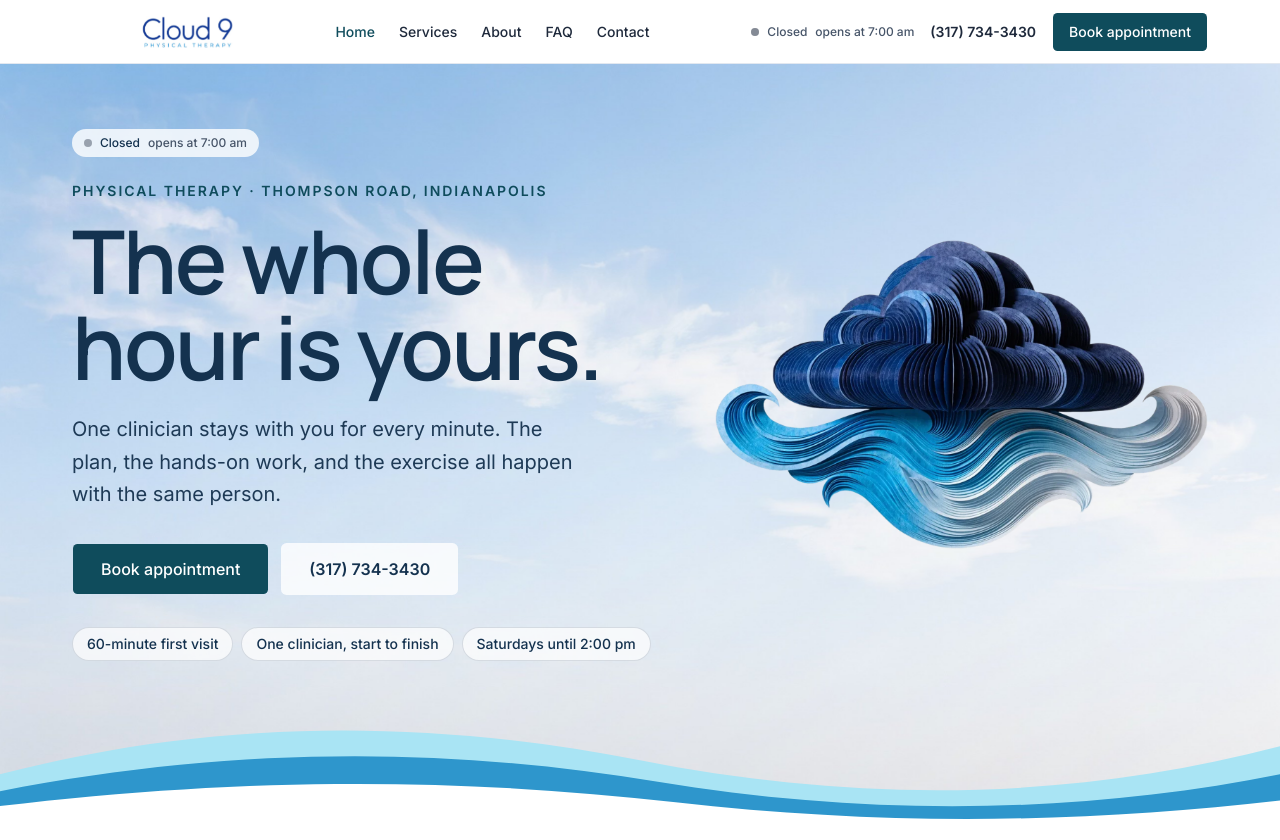
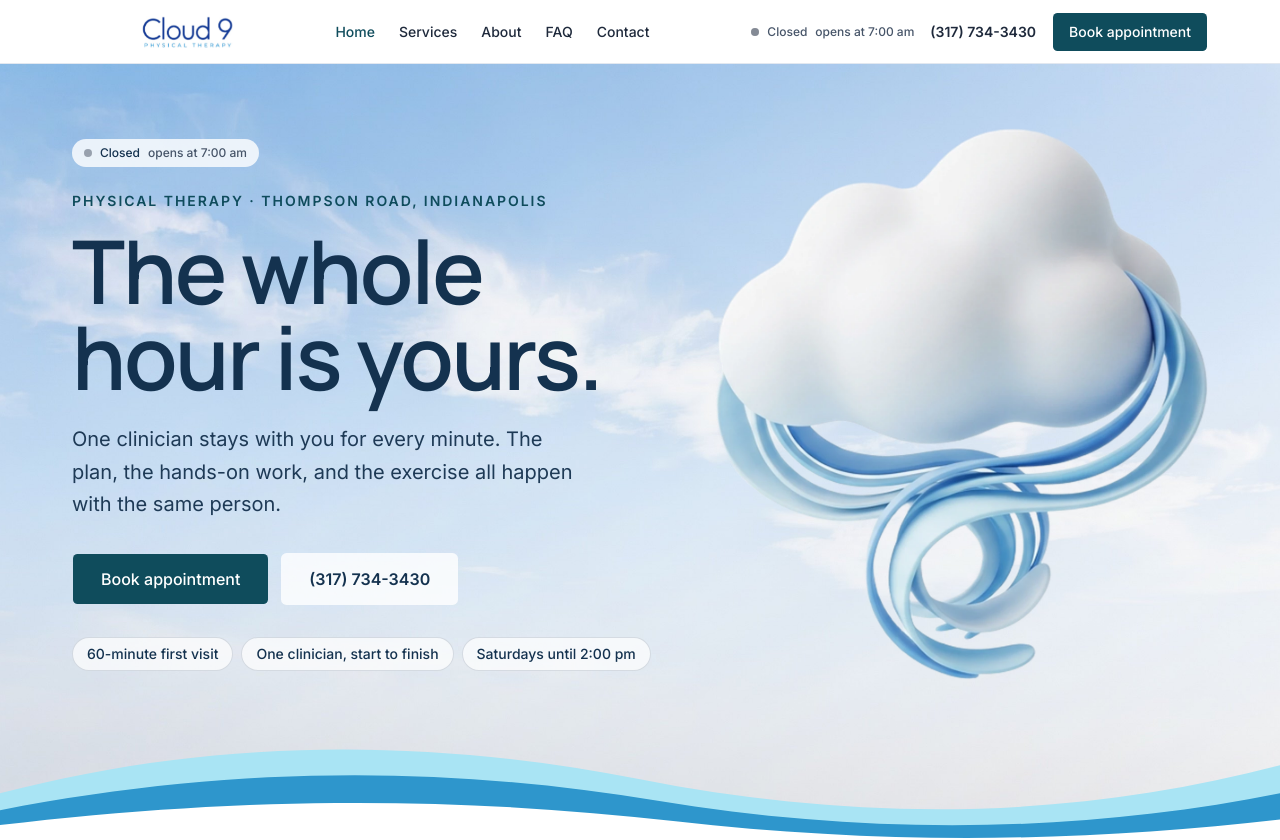
Before and after one commit to PettyMiggzy/Cloud9, a Next.js app: page / in a window 1280 px wide. Shown: the top 840 px of the page. Built offline with nearby package versions, Linux system fonts and the light colour scheme.

Commit message:
Swap the hero cloud for a cleaner 3D render; add a branded share image, Twitter card and FAQ schema
Co-Authored-By: Claude Sonnet 5.5 <noreply@anthropic.com>
Claude-Session: https://claude.ai/code/session_018LMGxV7XiAiw3fqmawV4N9

```diff
--- a/app/layout.tsx
+++ b/app/layout.tsx
@@ -31,7 +31,14 @@ export const metadata: Metadata = {
     siteName: "Cloud 9 Physical Therapy",
     locale: "en_US",
     type: "website",
-    images: ["/images/clinic/services.jpg"],
+    images: [{ url: "/images/og.jpg", width: 1200, height: 630, alt: "Cloud 9 Physical Therapy. The whole hour is yours." }],
+  },
+  twitter: {
+    card: "summary_large_image",
+    title: "Cloud 9 Physical Therapy · Indianapolis",
+    description:
+      "One clinician stays with you for every minute. Thompson Road, Indianapolis. No referral needed.",
+    images: ["/images/og.jpg"],
   },
 }
 
--- a/app/page.tsx
+++ b/app/page.tsx
@@ -1,4 +1,5 @@
 import { FaqList } from "@/components/faq-list"
+import { faqs } from "@/lib/content"
 import { HomeAbout } from "@/components/home-about"
 import { HomeCta } from "@/components/home-cta"
 import { HomeFees } from "@/components/home-fees"
@@ -11,9 +12,20 @@ import { HomeTestimonials } from "@/components/home-testimonials"
 import { PartnerRail } from "@/components/partner-rail"
 import { Reveal } from "@/components/reveal"
 
+const faqJsonLd = {
+  "@context": "https://schema.org",
+  "@type": "FAQPage",
+  mainEntity: faqs.map((item) => ({
+    "@type": "Question",
+    name: item.question,
+    acceptedAnswer: { "@type": "Answer", text: item.answer },
+  })),
+}
+
 export default function HomePage() {
   return (
     <>
+      <script type="application/ld+json" dangerouslySetInnerHTML={{ __html: JSON.stringify(faqJsonLd) }} />
       <HomeHero />
       <HomeFeatures />
       <HomeHour />
--- a/components/home-hero.tsx
+++ b/components/home-hero.tsx
@@ -56,9 +56,9 @@ export function HomeHero() {
         <div className="relative order-first mx-auto w-full max-w-[17rem] sm:max-w-[26rem] lg:order-last lg:max-w-[34rem]">
           <MotionImage
             src="/images/art-cloud.webp"
-            alt="Paper-craft sculpture of a navy cloud above blue waves, made for this site"
-            width={1400}
-            height={878}
+            alt="Soft white cloud with a ribbon of blue wave, made for this site"
+            width={1100}
+            height={1232}
             priority
             sizes="(min-width: 1024px) 520px, 90vw"
             className="h-auto w-full"
```
Also changed, not shown: public/images/art-cloud.webp, public/images/og.jpg (added).
